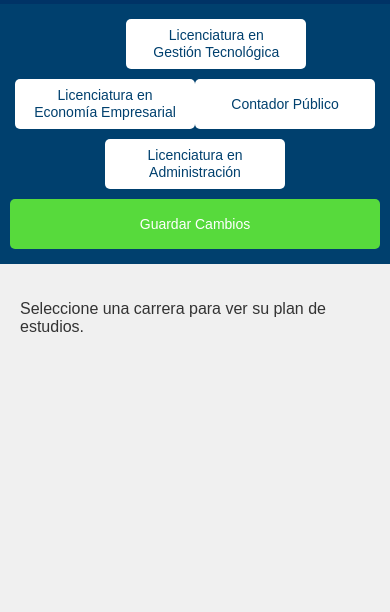
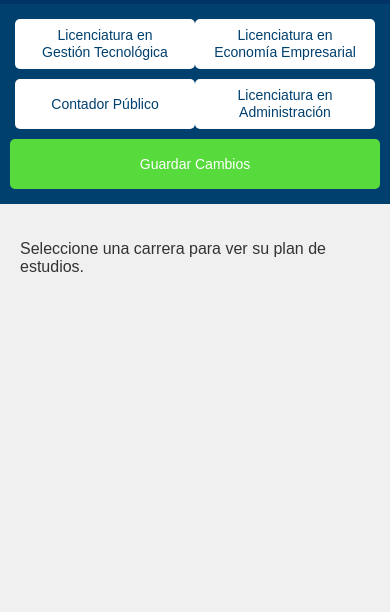
Before and after one commit to Castolo05/PaginaPlanesDeEstudio, a plain HTML site: page index.html in a window 390 px wide. Shown: the part 232-844 px from the top of the page. Drawn offline with Linux system fonts and the light colour scheme.

Commit message:
Update styles.css

```diff
--- a/styles.css
+++ b/styles.css
@@ -338,4 +338,7 @@ body.blur > *:not(.modal) {
         width: 90%;
         margin: 20% auto;
     }
+    #btn-gestion-tecnologica {
+        margin-left: 0px;
 }
+}
```
